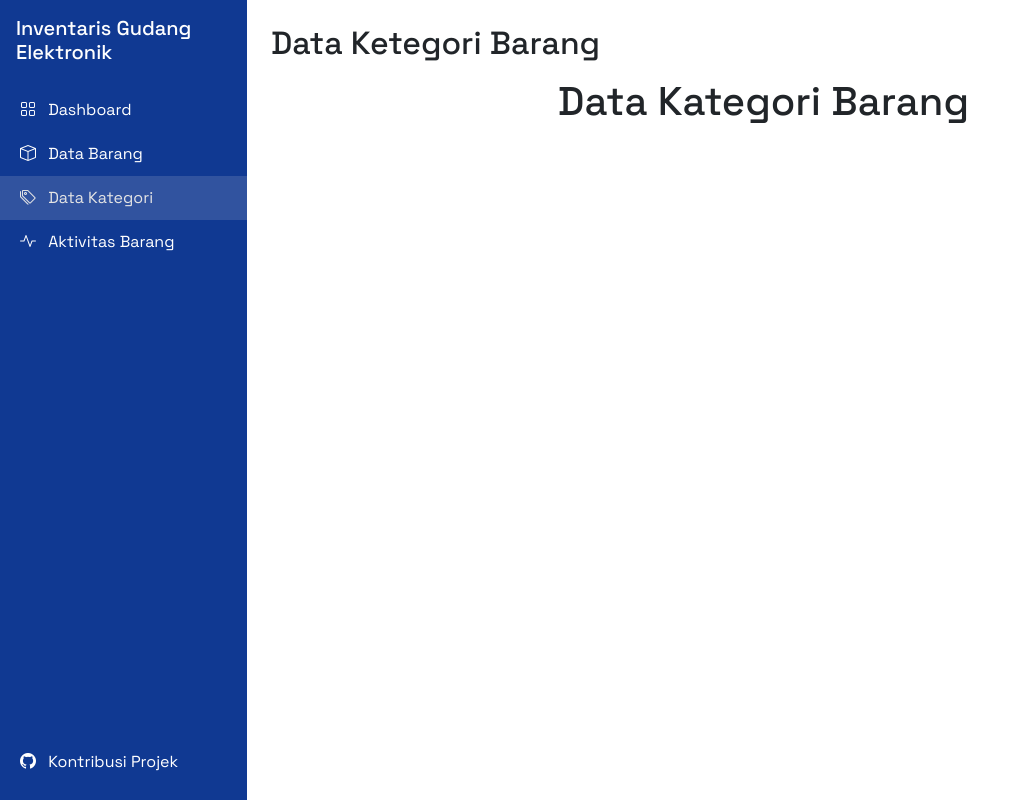
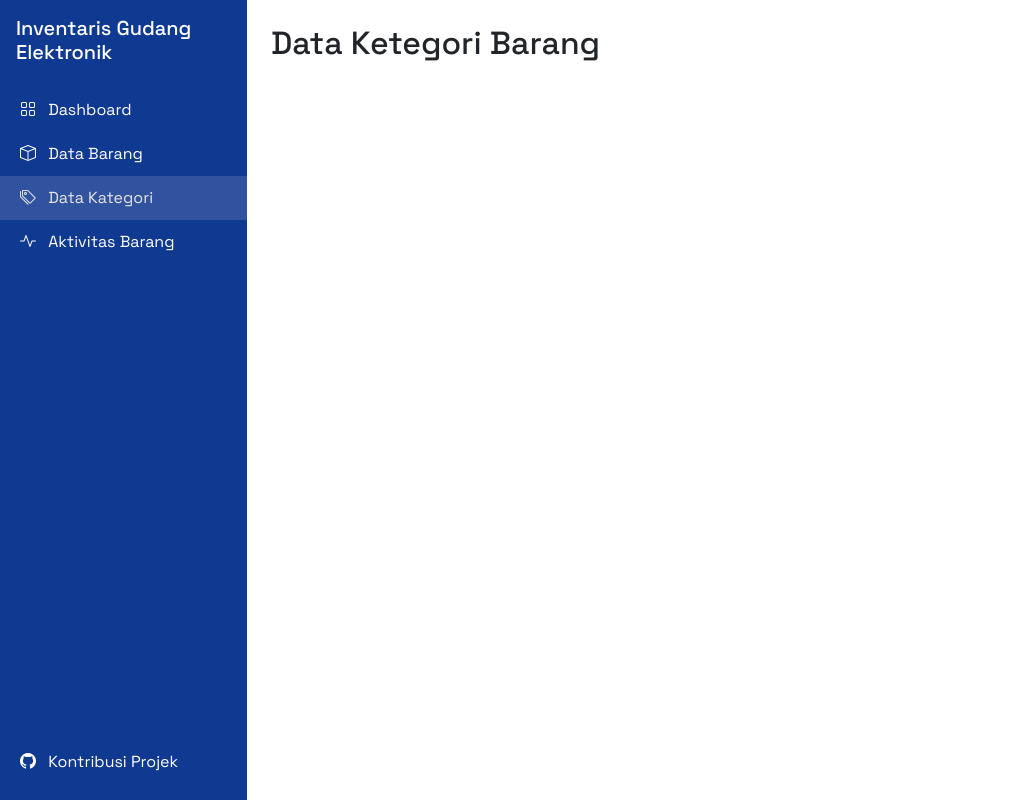
Before and after one commit to dendik-creation/inventaris_gudang_elektronik, a PHP site: page /view/data-kategori/index.php in a window 1280 px wide. Shown: the whole page, without its empty margins (0-1029 px from the left). Run offline with PHP 8.4, Linux system fonts and the light colour scheme.

Commit message:
[fix] timpa kembali punya mujiB

```diff
--- a/view/data-kategori/index.php
+++ b/view/data-kategori/index.php
@@ -6,7 +6,7 @@ ob_start();
 
 <!-- Content Start -->
 <section class="">
-    <h1 class="text-center">Data Kategori Barang</h1>
+
 </section>
 <!-- Content End -->
 
```
